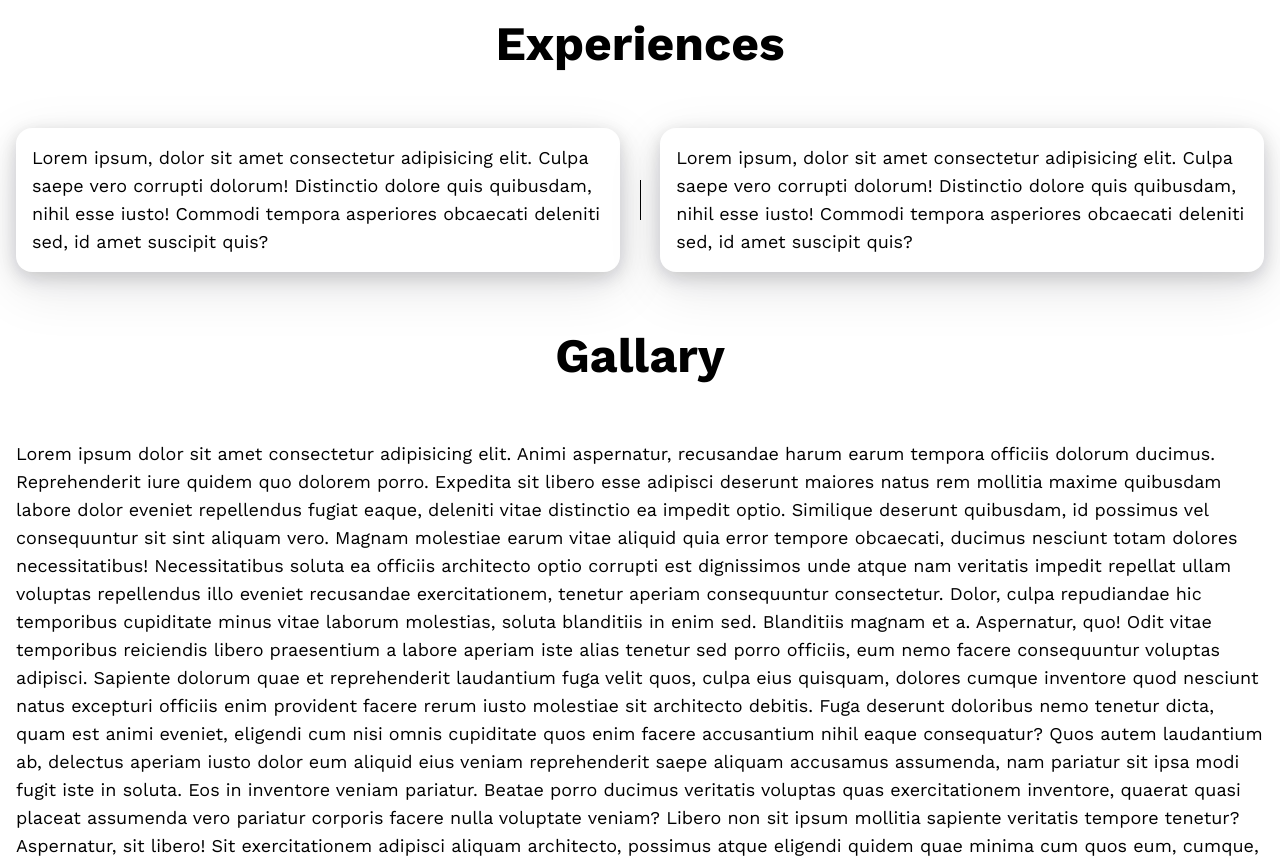
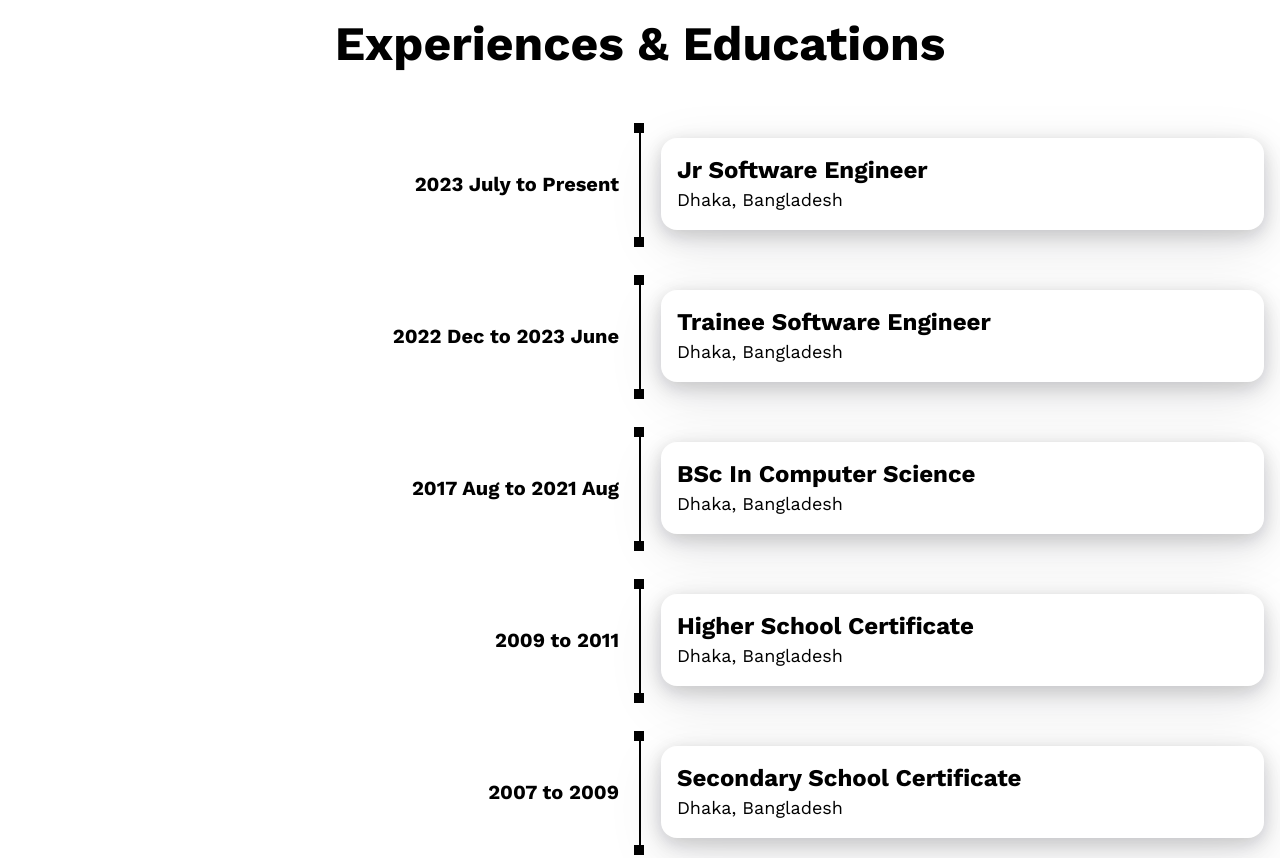
Before and after one commit to mohit838/Mohitul-Islam-Frontend, a Next.js app: page / in a window 1280 px wide. Shown: the part 640-1498 px from the top of the page. Built offline with nearby package versions, Linux system fonts and the light colour scheme.

Commit message:
edu and exp added

```diff
--- a/app/components/common/CardExp.tsx
+++ /dev/null
@@ -1,14 +0,0 @@
-const CardExp = () => {
-  return (
-    <div className="custom-card-for-exp">
-      <p>
-        Lorem ipsum, dolor sit amet consectetur adipisicing elit. Culpa saepe
-        vero corrupti dolorum! Distinctio dolore quis quibusdam, nihil esse
-        iusto! Commodi tempora asperiores obcaecati deleniti sed, id amet
-        suscipit quis?
-      </p>
-    </div>
-  );
-};
-
-export default CardExp;
--- /dev/null
+++ b/app/components/common/CardExpLeft.tsx
@@ -0,0 +1,13 @@
+interface itemDuration {
+  duration: string;
+}
+
+const CardExpLeft = (itemDuration: itemDuration) => {
+  return (
+    <div className="">
+      <p className="text-xl font-bold text-right">{itemDuration?.duration}</p>
+    </div>
+  );
+};
+
+export default CardExpLeft;
--- /dev/null
+++ b/app/components/common/CardExpRight.tsx
@@ -0,0 +1,17 @@
+interface itemTitle {
+  itemTitle: {
+    jobTitle: string;
+    location: string;
+  };
+}
+
+const CardExpRight = (itemTitle: itemTitle) => {
+  return (
+    <div className="custom-card-for-exp">
+      <p className="text-2xl font-bold">{itemTitle?.itemTitle?.jobTitle}</p>
+      <p>{itemTitle?.itemTitle?.location}</p>
+    </div>
+  );
+};
+
+export default CardExpRight;
--- /dev/null
+++ b/app/components/common/MiddleBar.tsx
@@ -0,0 +1,8 @@
+export const MiddleBar = () => {
+  return (
+    <div className="relative w-[2px] h-28 bg-black">
+      <div className="absolute w-[10px] h-[10px] bg-black top-0 left-0 translate-x-[-50%] translate-y-[-50%]"></div>
+      <div className="absolute w-[10px] h-[10px] bg-black -bottom-3 left-0 translate-x-[-50%] translate-y-[-50%]"></div>
+    </div>
+  );
+};
--- a/app/components/experiences/Experiences.tsx
+++ b/app/components/experiences/Experiences.tsx
@@ -1,27 +1,41 @@
-import CardExp from "../common/CardExp";
+import { expAndEdu } from "@/app/data/Data";
+import CardExpLeft from "../common/CardExpLeft";
+import CardExpRight from "../common/CardExpRight";
+import { MiddleBar } from "../common/MiddleBar";
 
 const Experiences = () => {
   return (
     <section>
       <div className="section-padding">
         {/* Section Title */}
-        <div className="section-title">Experiences</div>
+        <div className="section-title">Experiences & Educations</div>
+        {/* <div className="relative section-title flex items-center justify-center">
+          Experiences & Educations
+          <div className="absolute rotate-90 mt-[80px]">
+            <MiddleBar />
+          </div>
+        </div> */}
 
         {/* Section Content */}
-        <div className="all-exp-area">
-          {/* Educations */}
-          <div>
-            <CardExp />
+        {expAndEdu?.map((item) => (
+          <div
+            key={item?.id}
+            className="all-exp-area"
+          >
+            {/* Job Experiences */}
+            <div className="w-1/2">
+              <CardExpLeft duration={item?.duration} />
+            </div>
+
+            {/* Middle Bar */}
+            <MiddleBar />
+
+            {/* Educations */}
+            <div className="w-1/2">
+              <CardExpRight itemTitle={item} />
+            </div>
           </div>
-
-          {/* Middle Bar */}
-          <div className="w-[2px] h-10 bg-black"></div>
-
-          {/* Job Experiences */}
-          <div>
-            <CardExp />
-          </div>
-        </div>
+        ))}
       </div>
     </section>
   );
--- a/app/components/hero/Hero.tsx
+++ b/app/components/hero/Hero.tsx
@@ -51,14 +51,18 @@ const Hero = () => {
 
             {/* Connect Btn */}
             <div className="social-connect-btn">
-              <div className="custom-connect-btn-linkedin">
-                <Link href="https://www.linkedin.com/in/mohit449/">
-                  {"LinkedIn"}
-                </Link>
-              </div>
-              <div className="custom-connect-btn">
-                <Link href="https://github.com/mohit838">{"GitHub"}</Link>
-              </div>
+              <Link
+                href="https://www.linkedin.com/in/mohit449/"
+                target="_blank"
+              >
+                <div className="custom-connect-btn-linkedin">{"LinkedIn"}</div>
+              </Link>
+              <Link
+                href="https://github.com/mohit838"
+                target="_blank"
+              >
+                <div className="custom-connect-btn">{"GitHub"}</div>
+              </Link>
             </div>
           </div>
 
--- a/app/data/Data.ts
+++ b/app/data/Data.ts
@@ -39,3 +39,36 @@ export const familiarWithStacks = [
     title: "MySql",
   },
 ];
+
+export const expAndEdu = [
+  {
+    id: 1,
+    jobTitle: "Jr Software Engineer",
+    location: "Dhaka, Bangladesh",
+    duration: "2023 July to Present",
+  },
+  {
+    id: 2,
+    jobTitle: "Trainee Software Engineer",
+    location: "Dhaka, Bangladesh",
+    duration: "2022 Dec to 2023 June",
+  },
+  {
+    id: 3,
+    jobTitle: "BSc In Computer Science",
+    location: "Dhaka, Bangladesh",
+    duration: "2017 Aug to 2021 Aug",
+  },
+  {
+    id: 4,
+    jobTitle: "Higher School Certificate",
+    location: "Dhaka, Bangladesh",
+    duration: "2009 to 2011",
+  },
+  {
+    id: 5,
+    jobTitle: "Secondary School Certificate",
+    location: "Dhaka, Bangladesh",
+    duration: "2007 to 2009",
+  },
+];
--- a/app/globals.css
+++ b/app/globals.css
@@ -132,7 +132,7 @@ section {
 
 /* All exp area */
 .all-exp-area {
-  @apply flex items-center justify-between gap-5;
+  @apply flex items-center justify-center gap-5 mb-10;
 }
 
 .custom-card-for-exp {
```
